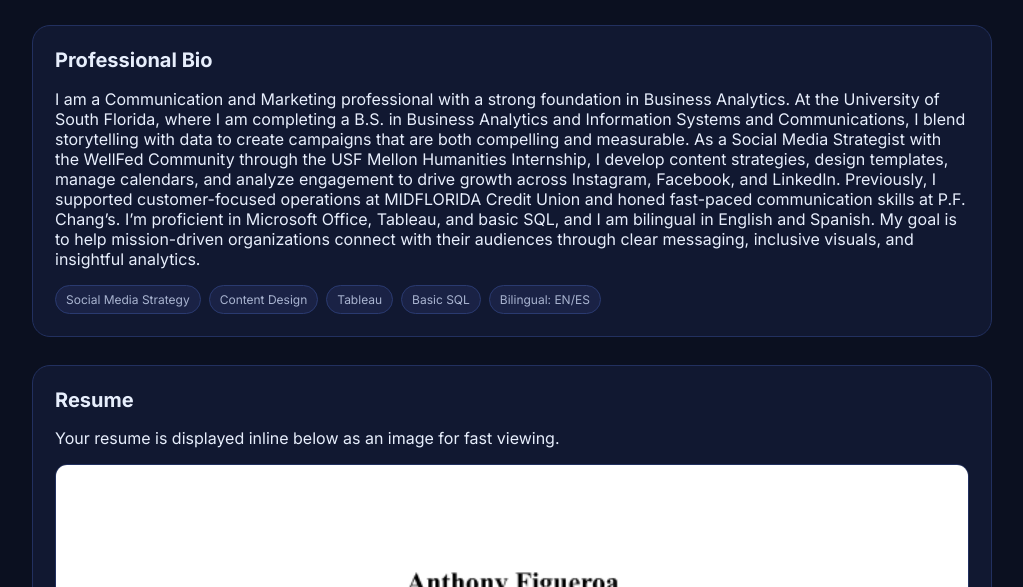
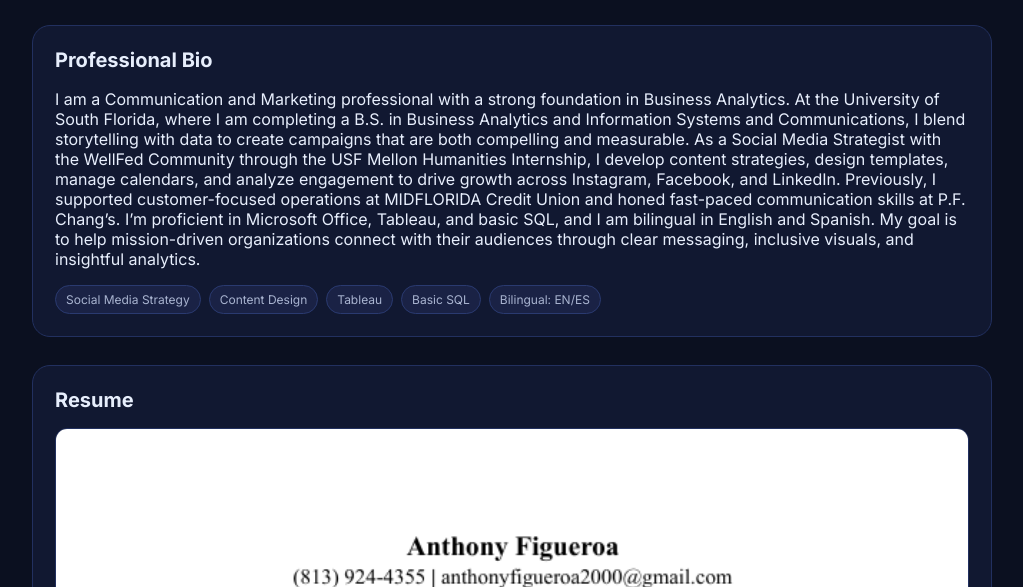
Before and after one commit to afigueroa20/afigueroa.github.io, a plain HTML site: page index.html in a window 1280 px wide. Shown: the part 213-800 px from the top of the page, without its empty margins (128-1151 px from the left). Drawn offline with Linux system fonts and the light colour scheme.

Commit message:
Update index.html

```diff
--- a/index.html
+++ b/index.html
@@ -58,7 +58,7 @@
 
     <section id="resume" class="resume">
       <h2>Resume</h2>
-      <p>Your resume is displayed inline below as an image for fast viewing.</p>
+
       <img src="resume.png">
     </section>
 
```
